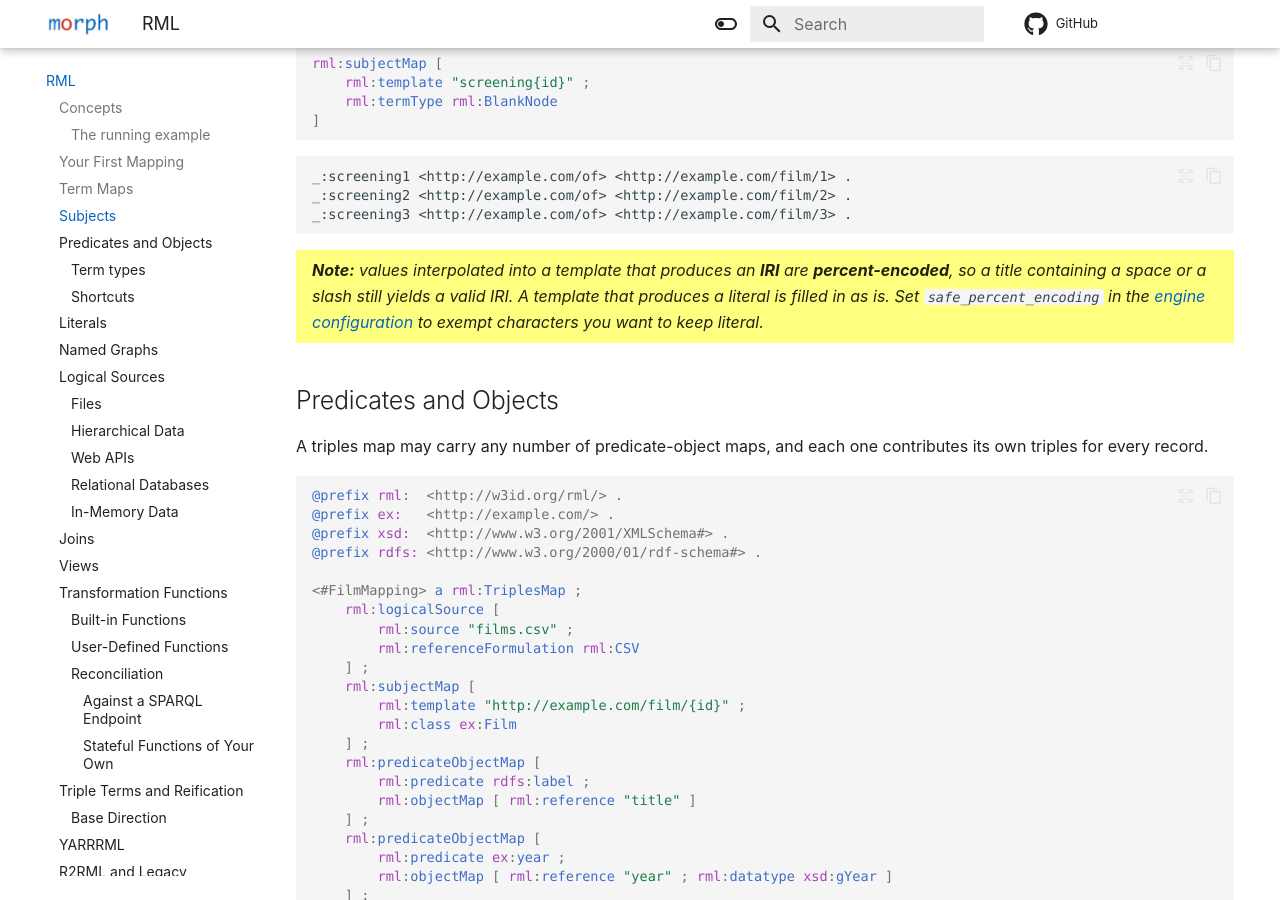
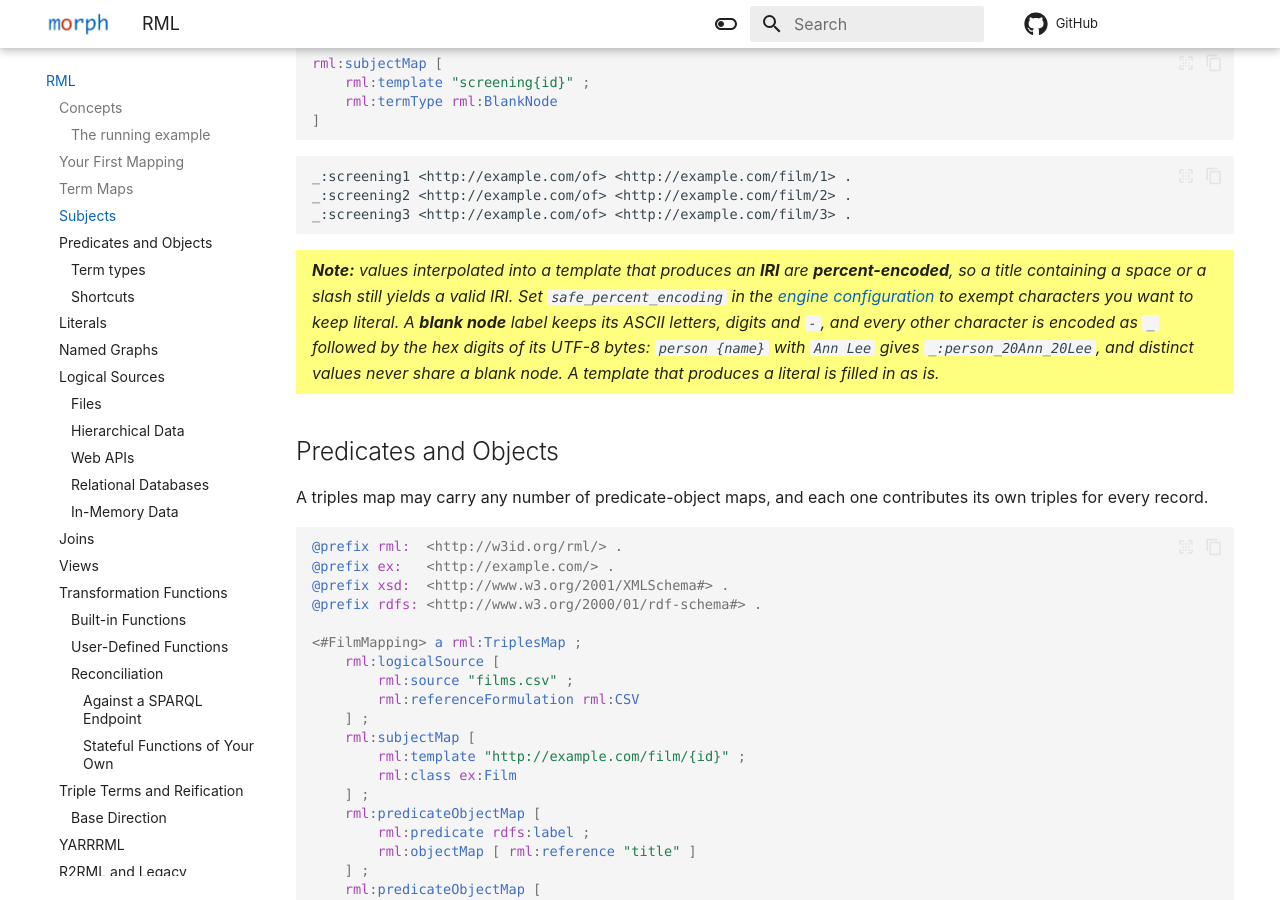
Before and after one commit to morph-kgc/morph-kgc-docs, an MkDocs documentation site: the page built from docs/rml.md, in a window 1280 px wide and 900 px high, scrolled down 3496 px. Built offline with MkDocs 1.6.1 and Material for MkDocs 9.7.7, drawn with Linux system fonts in a browser that asks for light colours; comment, search, counter and statistics services are not loaded.

Commit message:
blank node labels

```diff
--- a/docs/rml.md
+++ b/docs/rml.md
@@ -145,7 +145,7 @@ _:screening3 <http://example.com/of> <http://example.com/film/3> .
 
 {==
 
-*__Note:__ values interpolated into a template that produces an **IRI** are **percent-encoded**, so a title containing a space or a slash still yields a valid IRI. A template that produces a literal is filled in as is. Set `safe_percent_encoding` in the [engine configuration](https://morph-kgc.readthedocs.io/en/latest/documentation/#engine-configuration) to exempt characters you want to keep literal.*
+*__Note:__ values interpolated into a template that produces an **IRI** are **percent-encoded**, so a title containing a space or a slash still yields a valid IRI. Set `safe_percent_encoding` in the [engine configuration](https://morph-kgc.readthedocs.io/en/latest/documentation/#engine-configuration) to exempt characters you want to keep literal. A **blank node** label keeps its ASCII letters, digits and `-`, and every other character is encoded as `_` followed by the hex digits of its UTF-8 bytes: `person {name}` with `Ann Lee` gives `_:person_20Ann_20Lee`, and distinct values never share a blank node. A template that produces a literal is filled in as is.*
 
 ==}
 
```
